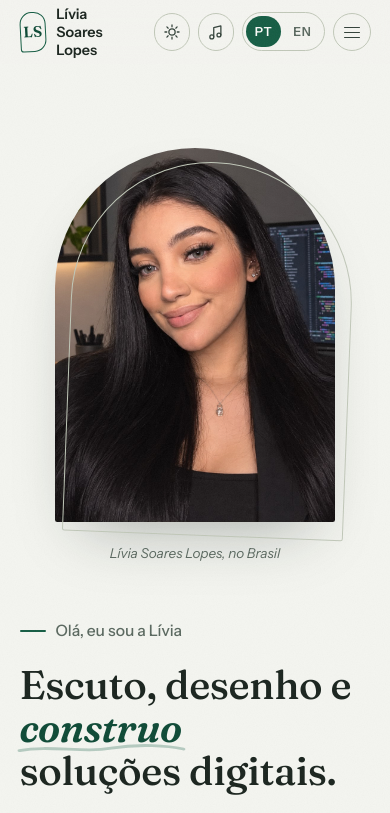
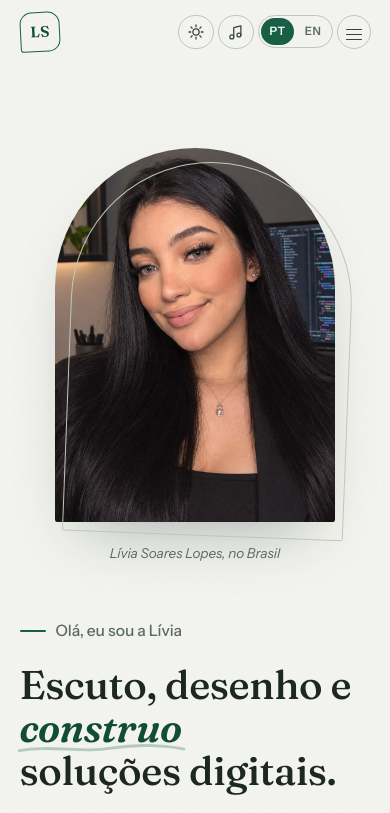
Before and after one commit to liviacoding/Portifolio, a plain HTML site: page index.html in a window 390 px wide. Shown: the top 813 px of the page. Drawn offline with Linux system fonts and the light colour scheme.

Commit message:
Ajusta responsividade do cabecalho em celulares e adiciona versionamento de cache para CSS e JS

```diff
--- a/index.html
+++ b/index.html
@@ -29,7 +29,7 @@
   <link rel="preconnect" href="https://fonts.gstatic.com" crossorigin>
   <link href="https://fonts.googleapis.com/css2?family=Fraunces:ital,opsz,wght@0,9..144,400..600;1,9..144,400..600&family=Instrument+Sans:ital,wght@0,400..700;1,400..600&display=swap" rel="stylesheet">
 
-  <link rel="stylesheet" href="style.css">
+  <link rel="stylesheet" href="style.css?v=20261109">
   <link rel="icon" href="assets/favicon.svg" type="image/svg+xml">
   <script>document.documentElement.classList.add("js");</script>
 </head>
@@ -361,6 +361,6 @@
     </div>
   </footer>
 
-  <script src="script.js"></script>
+  <script src="script.js?v=20261109"></script>
 </body>
 </html>
--- a/style.css
+++ b/style.css
@@ -1068,6 +1068,15 @@ a, button { -webkit-tap-highlight-color: transparent; }
 }
 
 @media (max-width: 560px) {
+  /* Cabeçalho compacto: em 360-430px nada mais cabe com o nome completo */
+  .header-inner { gap: 8px; }
+  .header-actions { gap: 4px; }
+  .brand-text { display: none; }
+  .icon-btn { width: 34px; height: 34px; }
+  .lang-switch { padding: 2px; }
+  .lang-btn { padding: 4px 8px; font-size: 0.72rem; }
+  .nav-toggle { width: 34px; height: 34px; }
+
   .hero-actions .btn,
   .contact-actions .btn { width: 100%; justify-content: center; }
 
```
